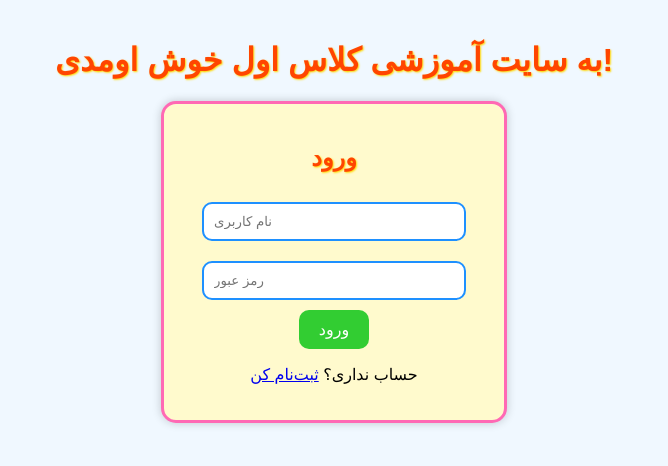
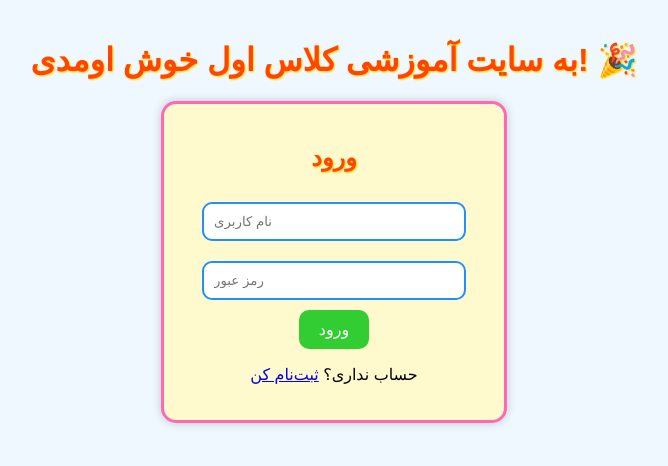
Before and after one commit to punisher121223/Education, a plain HTML site: page index.html in a window 1280 px wide. Shown: the whole page, without its empty margins (306-974 px from the left). Drawn offline with Linux system fonts and the light colour scheme.

Commit message:
Update index.html

```diff
--- a/index.html
+++ b/index.html
@@ -8,7 +8,7 @@
 </head>
 <body>
     <div class="container">
-        <h1>به سایت آموزشی کلاس اول خوش اومدی!</h1>
+        <h1>به سایت آموزشی کلاس اول خوش اومدی! 🎉</h1>
         <div class="login-box">
             <h2>ورود</h2>
             <input type="text" id="username" placeholder="نام کاربری" required>
```
